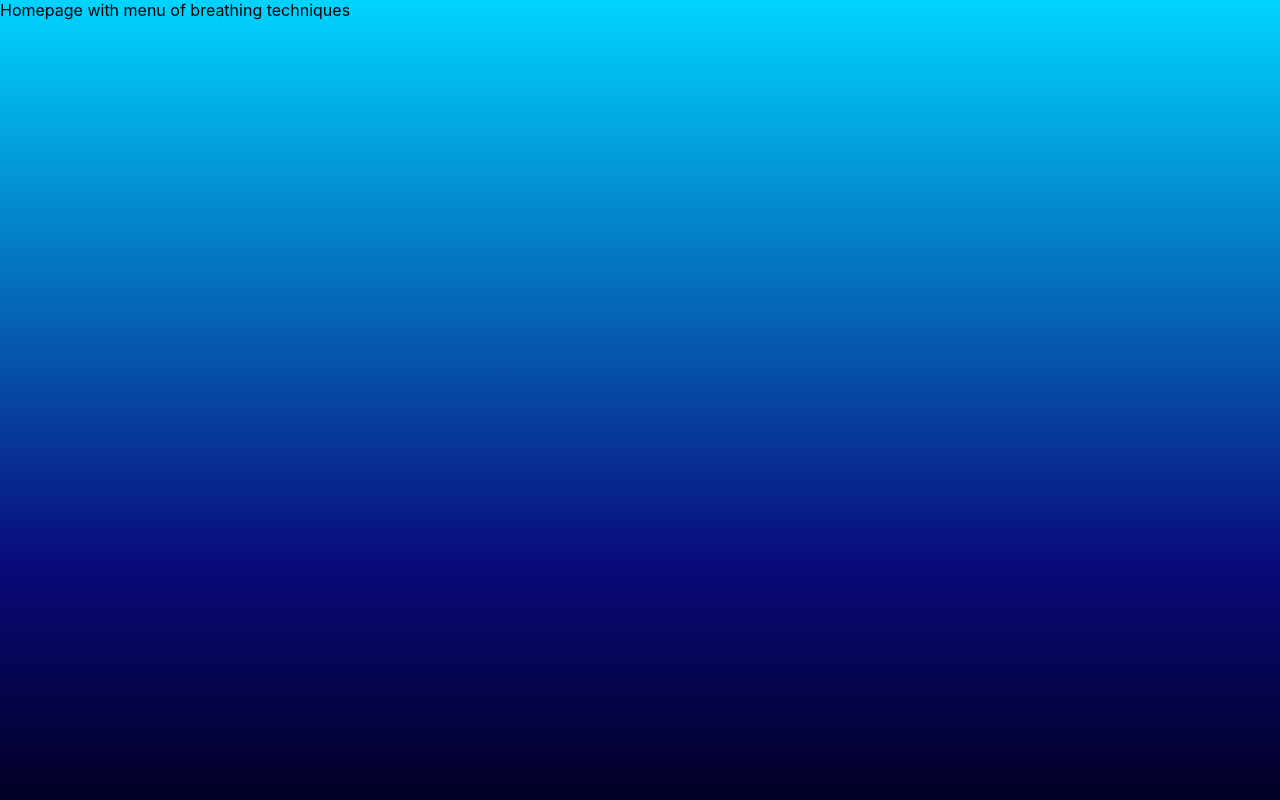
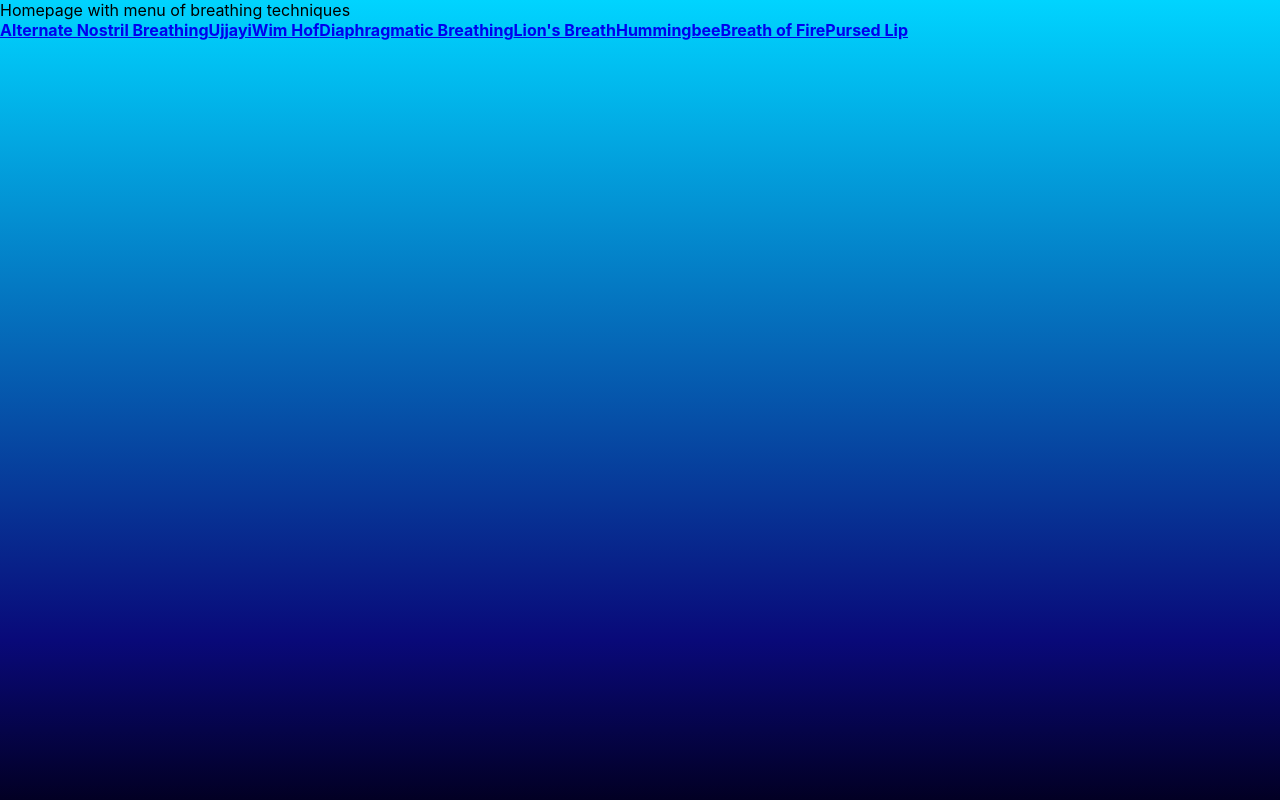
Before and after one commit to vmar13/unwind-frontend, a React (Create React App) app: page / in a window 1280 px wide. Built offline with nearby package versions, Linux system fonts and the light colour scheme.

Commit message:
created navbar

```diff
--- a/src/App.css
+++ b/src/App.css
@@ -4,5 +4,5 @@ html {
 
 
 body {
-  background-image: linear-gradient(0deg, rgba(2,0,36,1) 0%, rgba(9,9,121,1) 29%, rgba(0,212,255,1) 100%);
+  background-image: linear-gradient(0deg, rgba(2,0,36,1) 0%, rgba(9,9,121,1) 20%, rgba(0,212,255,1) 100%);
 }
--- a/src/App.js
+++ b/src/App.js
@@ -9,6 +9,7 @@ import LionsBreath from './LionsBreath'
 import HummingBee from './HummingBee';
 import BreathOfFire from './BreathOfFire';
 import PursedLip from './PursedLip';
+import NavBar from './NavBar';
 
 class App extends React.Component {
 
@@ -18,6 +19,8 @@ render () {
     <div>
       Homepage with menu of breathing techniques
     </div>
+
+   <NavBar />
 
     <Switch>
       <Route path='/alt-nostril' render={ () => <AlternateNostril />} />
--- /dev/null
+++ b/src/NavBar.js
@@ -0,0 +1,20 @@
+import React from 'react'
+import { NavLink } from 'react-router-dom'
+
+const NavBar = () => {
+    return(
+        <div>
+            <NavLink to='/alt-nostril' className='nav-element'><strong>Alternate Nostril Breathing</strong></NavLink>
+            <NavLink to='/ujjayi' className='nav-element'><strong>Ujjayi</strong></NavLink>
+            <NavLink to='/wimhof' className='nav-element'><strong>Wim Hof</strong></NavLink>
+            <NavLink to='/diaphragmatic-breathing' className='nav-element'><strong>Diaphragmatic Breathing</strong></NavLink>
+            <NavLink to='/lions-breath' className='nav-element'><strong>Lion's Breath</strong></NavLink>
+            <NavLink to='/hummingbee' className='nav-element'><strong>Hummingbee</strong></NavLink>
+            <NavLink to='/breath-of-fire' className='nav-element'><strong>Breath of Fire</strong></NavLink>
+            <NavLink to='/pursed-lip' className='nav-element'><strong>Pursed Lip</strong></NavLink>
+
+        </div>
+    )
+}
+
+export default NavBar
```
